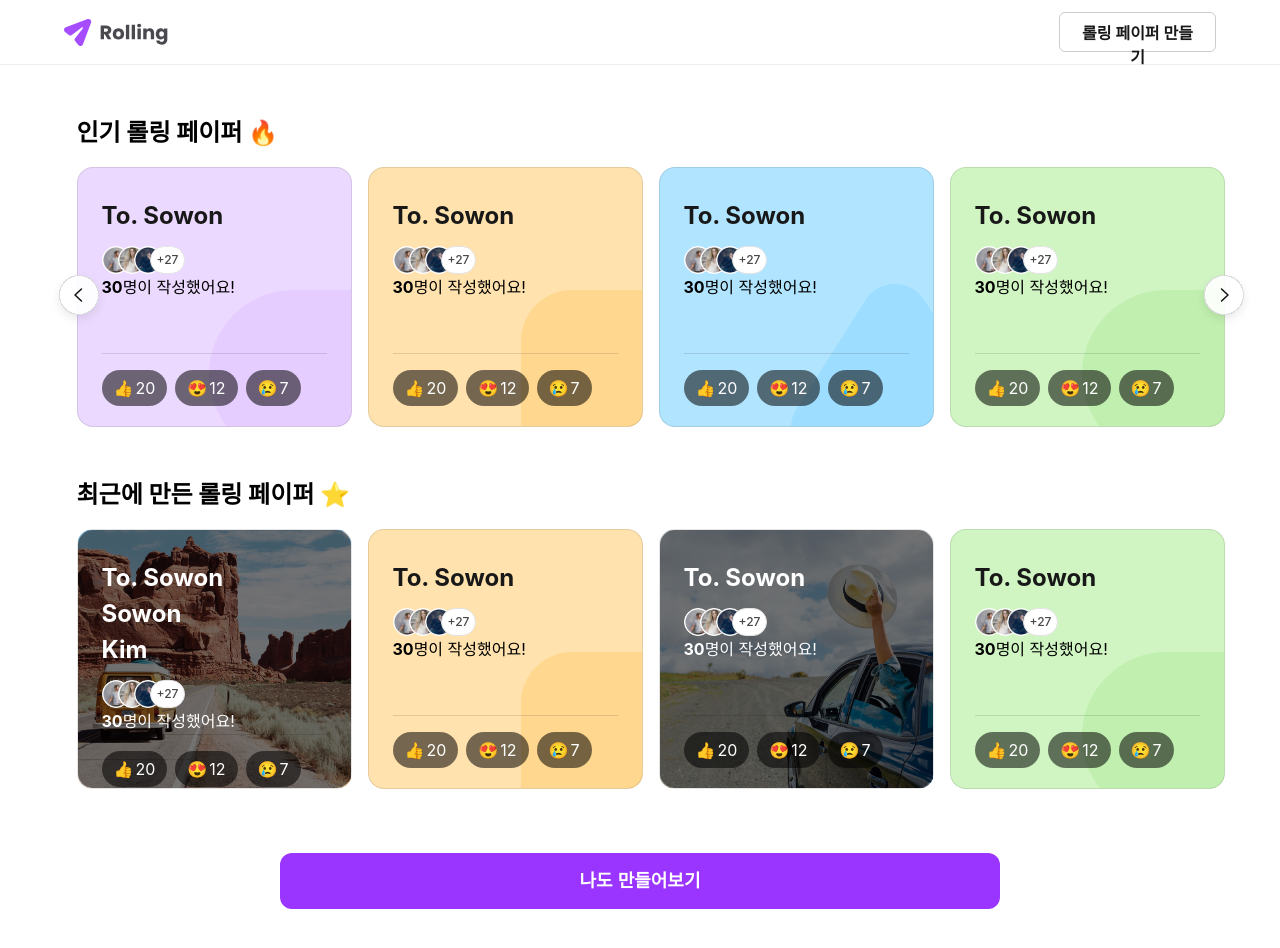
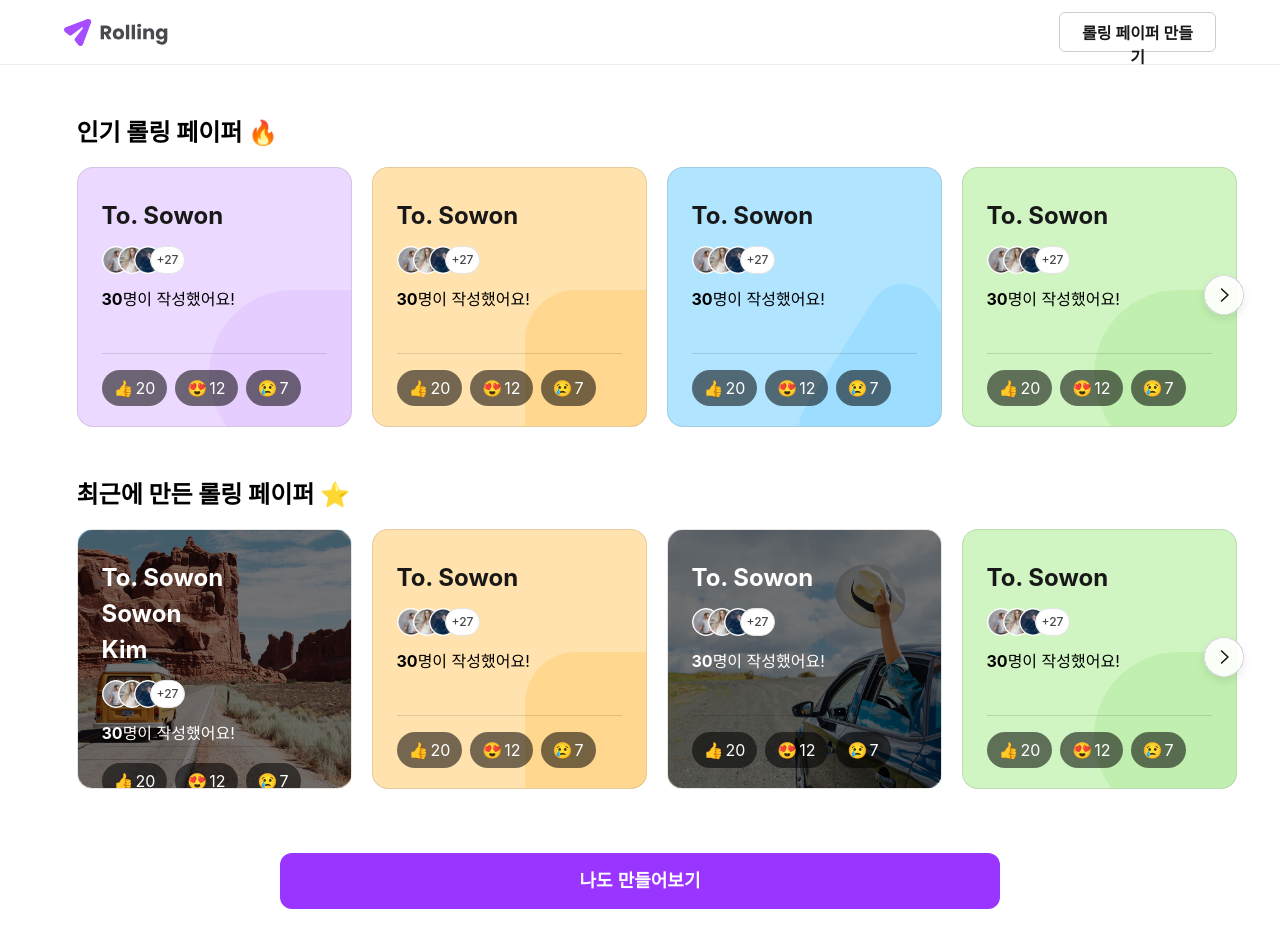
Before and after one commit to 22part21team/22-part2-team1-basic, a React (Vite) app: page /list in a window 1280 px wide. Shown: the top 948 px of the page. Built offline with nearby package versions, Linux system fonts and the light colour scheme; a web font is replaced by a local one.

Commit message:
Feat: list 좌우 슬라이드 반영영

```diff
--- a/src/pages/PostList/PostList.jsx
+++ b/src/pages/PostList/PostList.jsx
@@ -5,27 +5,43 @@ import ProfileList from '@/components/common/ProfileList/ProfileList';
 import EmojiButton from '@/components/common/EmojiButton/EmojiButton';
 import arrowLeft from '@/assets/images/post/arrow-left.svg';
 import arrowRight from '@/assets/images/post/arrow-right.svg';
+
 /**
  * 롤링 페이퍼 리스트 페이지 컴포넌트
  *
- * 롤링 페이퍼 서비스의 리스트 페이지를 렌더링합니다.
+ * 인기 롤링 페이퍼와 최근에 생성된 롤링 페이퍼를
+ * 가로 슬라이드 형태의 카드 리스트로 보여주며,
+ * 좌우 화살표 버튼을 통해 페이지 단위로 이동할 수 있습니다.
  *
- *
- * @return {JSX.Element} 홈 페이지 JSX 요소
+ * @returns {JSX.Element} 롤링 페이퍼 리스트 페이지 JSX 요소
  */
 
+const CARDS_PER_PAGE = 4;
+const CARD_WIDTH = 275;
+const GAP = 20;
+const SLIDE_OFFSET_PER_PAGE = CARD_WIDTH * CARDS_PER_PAGE + GAP * (CARDS_PER_PAGE - 1); // 1160px
 
+const bestPaperItems = [
+  { id: 1, patternClass: 'slidePaperItem01' },
+  { id: 2, patternClass: 'slidePaperItem02' },
+  { id: 3, patternClass: 'slidePaperItem03' },
+  { id: 4, patternClass: 'slidePaperItem04' },
+  { id: 5, patternClass: 'slidePaperItem05' },
+];
 
-function PostList() {
-  return <>
-    <div className={styles.container}>
-      <section className={styles.contents}>
+const recentPaperItems = [
+  { id: 1, patternClass: 'slidePaperItem05', title: 'To. Sowon Sowon Kim' },
+  { id: 2, patternClass: 'slidePaperItem02', title: 'To. Sowon' },
+  { id: 3, patternClass: 'slidePaperItem06', title: 'To. Sowon' },
+  { id: 4, patternClass: 'slidePaperItem04', title: 'To. Sowon' },
+  { id: 5, patternClass: 'slidePaperItem04', title: 'To. Sowon' },
+  { id: 1, patternClass: 'slidePaperItem05', title: 'To. Sowon Sowon Kim' },
+];
 
-        <div className={`${styles.slidePaper} ${styles.slidePaperBest}`}>
-          <h2 className={styles.slidePaperTitle}>인기 롤링 페이퍼 🔥</h2>
-          <div className={styles.slidePaperList}>
-            <div className={`${styles.slidePaperItem} ${styles.slidePaperItem01}`}>
-              <p className={styles.slidePaperItemTitle}>To. Sowon</p>
+function SlidePaperCard({ patternClass, title = 'To. Sowon' }) {
+  return (
+    <div className={`${styles.slidePaperItem} ${styles[patternClass]}`}>
+      <p className={styles.slidePaperItemTitle}>{title}</p>
       <p className={styles.slidePaperItemPhotoCount}>
         <ProfileList authorCount={27} />
       </p>
@@ -36,119 +52,126 @@ function PostList() {
         <EmojiButton emoji="😢" count={7} />
       </p>
     </div>
-            <div className={`${styles.slidePaperItem} ${styles.slidePaperItem02}`}>
-              <p className={styles.slidePaperItemTitle}>To. Sowon</p>
-              <p className={styles.slidePaperItemPhotoCount}>
-                <ProfileList authorCount={27} />
-              </p>
-              <p className={styles.slidePaperItemTotal}><span>30</span>명이 작성했어요!</p>
-              <p className={styles.slidePaperItemBadge}>
-                <EmojiButton emoji="👍" count={20} />
-                <EmojiButton emoji="😍" count={12} />
-                <EmojiButton emoji="😢" count={7} />
-              </p>
-            </div>
-            <div className={`${styles.slidePaperItem} ${styles.slidePaperItem03}`}>
-              <p className={styles.slidePaperItemTitle}>To. Sowon</p>
-              <p className={styles.slidePaperItemPhotoCount}>
-                <ProfileList authorCount={27} />
-              </p>
-              <p className={styles.slidePaperItemTotal}><span>30</span>명이 작성했어요!</p>
-              <p className={styles.slidePaperItemBadge}>
-                <EmojiButton emoji="👍" count={20} />
-                <EmojiButton emoji="😍" count={12} />
-                <EmojiButton emoji="😢" count={7} />
-              </p>
-            </div>
-            <div className={`${styles.slidePaperItem} ${styles.slidePaperItem04}`}>
-              <p className={styles.slidePaperItemTitle}>To. Sowon</p>
-              <p className={styles.slidePaperItemPhotoCount}>
-                <ProfileList authorCount={27} />
-              </p>
-              <p className={styles.slidePaperItemTotal}><span>30</span>명이 작성했어요!</p>
-              <p className={styles.slidePaperItemBadge}>
-                <EmojiButton emoji="👍" count={20} />
-                <EmojiButton emoji="😍" count={12} />
-                <EmojiButton emoji="😢" count={7} />
-              </p>
-            </div>
-            <div className={`${styles.slidePaperItem} ${styles.slidePaperItem05}`}>
-              <p className={styles.slidePaperItemTitle}>To. Sowon</p>
-              <p className={styles.slidePaperItemPhotoCount}>
-                <ProfileList authorCount={27} />
-              </p>
-              <p className={styles.slidePaperItemTotal}><span>30</span>명이 작성했어요!</p>
-              <p className={styles.slidePaperItemBadge}>
-                <EmojiButton emoji="👍" count={20} />
-                <EmojiButton emoji="😍" count={12} />
-                <EmojiButton emoji="😢" count={7} />
-              </p>
+  );
+}
+
+
+function PostList() {
+  const [bestSlideIndex, setBestSlideIndex] = useState(0);
+  const [recentSlideIndex, setRecentSlideIndex] = useState(0);
+
+  const bestTotalCards = bestPaperItems.length;
+  const bestTotalPages = Math.ceil(bestTotalCards / CARDS_PER_PAGE);
+  const bestShowArrows = bestTotalCards > CARDS_PER_PAGE;
+  const bestShowLeftButton = bestShowArrows && bestSlideIndex > 0;
+  const bestShowRightButton = bestShowArrows && bestSlideIndex < bestTotalPages - 1;
+  const bestSlideOffsetPx = -bestSlideIndex * SLIDE_OFFSET_PER_PAGE;
+
+  const recentTotalCards = recentPaperItems.length;
+  const recentTotalPages = Math.ceil(recentTotalCards / CARDS_PER_PAGE);
+  const recentShowArrows = recentTotalCards > CARDS_PER_PAGE;
+  const recentShowLeftButton = recentShowArrows && recentSlideIndex > 0;
+  const recentShowRightButton = recentShowArrows && recentSlideIndex < recentTotalPages - 1;
+  const recentSlideOffsetPx = -recentSlideIndex * SLIDE_OFFSET_PER_PAGE;
+
+  const goPrevBest = () => {
+    setBestSlideIndex((i) => Math.max(0, i - 1));
+  };
+
+  const goNextBest = () => {
+    setBestSlideIndex((i) => Math.min(bestTotalPages - 1, i + 1));
+  };
+
+  const goPrevRecent = () => {
+    setRecentSlideIndex((i) => Math.max(0, i - 1));
+  };
+
+  const goNextRecent = () => {
+    setRecentSlideIndex((i) => Math.min(recentTotalPages - 1, i + 1));
+  };
+
+  return <>
+    <div className={styles.container}>
+      <section className={styles.contents}>
+
+        <div className={`${styles.slidePaper} ${styles.slidePaperBest}`}>
+          <h2 className={styles.slidePaperTitle}>인기 롤링 페이퍼 🔥</h2>
+          <div className={styles.slidePaperListHidden}>
+            <div
+              className={styles.slidePaperList}
+              style={{ '--slide-offset': `${bestSlideOffsetPx}px` }}
+            >
+              {bestPaperItems.map((item) => (
+                <SlidePaperCard
+                  key={item.id}
+                  patternClass={item.patternClass}
+                />
+              ))}
             </div>
           </div>
           <div className={styles.slidePaperArrow}>
-            <button className={styles.slidePaperArrowBtnLeft}>
-              <img src={arrowLeft} alt="이전" />
+            {bestShowLeftButton && (
+              <button
+                type="button"
+                className={styles.slidePaperArrowBtnLeft}
+                onClick={goPrevBest}
+                aria-label="이전"
+              >
+                <img src={arrowLeft} alt="" />
               </button>
-            <button className={styles.slidePaperArrowBtnRight}>
-              <img src={arrowRight} alt="다음" />
+            )}
+            {bestShowRightButton && (
+              <button
+                type="button"
+                className={styles.slidePaperArrowBtnRight}
+                onClick={goNextBest}
+                aria-label="다음"
+              >
+                <img src={arrowRight} alt="" />
               </button>
+            )}
           </div>
         </div>
 
         <div className={`${styles.slidePaper} ${styles.slidePaperCurrent}`}>
           <h2 className={styles.slidePaperTitle}>최근에 만든 롤링 페이퍼 ⭐️️</h2>
-          <div className={styles.slidePaperList}>
-            <div className={`${styles.slidePaperItem} ${styles.slidePaperItem05}`}>
-              <p className={styles.slidePaperItemTitle}>To. Sowon Sowon Kim</p>
-              <p className={styles.slidePaperItemPhotoCount}>
-                <ProfileList authorCount={27} />
-              </p>
-              <p className={styles.slidePaperItemTotal}><span>30</span>명이 작성했어요!</p>
-              <p className={styles.slidePaperItemBadge}>
-                <EmojiButton emoji="👍" count={20} />
-                <EmojiButton emoji="😍" count={12} />
-                <EmojiButton emoji="😢" count={7} />
-              </p>
-            </div>
-            <div className={`${styles.slidePaperItem} ${styles.slidePaperItem02}`}>
-              <p className={styles.slidePaperItemTitle}>To. Sowon</p>
-              <p className={styles.slidePaperItemPhotoCount}>
-                <ProfileList authorCount={27} />
-              </p>
-              <p className={styles.slidePaperItemTotal}><span>30</span>명이 작성했어요!</p>
-              <p className={styles.slidePaperItemBadge}>
-                <EmojiButton emoji="👍" count={20} />
-                <EmojiButton emoji="😍" count={12} />
-                <EmojiButton emoji="😢" count={7} />
-              </p>
-            </div>
-            <div className={`${styles.slidePaperItem} ${styles.slidePaperItem06}`}>
-              <p className={styles.slidePaperItemTitle}>To. Sowon</p>
-              <p className={styles.slidePaperItemPhotoCount}>
-                <ProfileList authorCount={27} />
-              </p>
-              <p className={styles.slidePaperItemTotal}><span>30</span>명이 작성했어요!</p>
-              <p className={styles.slidePaperItemBadge}>
-                <EmojiButton emoji="👍" count={20} />
-                <EmojiButton emoji="😍" count={12} />
-                <EmojiButton emoji="😢" count={7} />
-              </p>
-            </div>
-            <div className={`${styles.slidePaperItem} ${styles.slidePaperItem04}`}>
-              <p className={styles.slidePaperItemTitle}>To. Sowon</p>
-              <p className={styles.slidePaperItemPhotoCount}>
-                <ProfileList authorCount={27} />
-              </p>
-              <p className={styles.slidePaperItemTotal}><span>30</span>명이 작성했어요!</p>
-              <p className={styles.slidePaperItemBadge}>
-                <EmojiButton emoji="👍" count={20} />
-                <EmojiButton emoji="😍" count={12} />
-                <EmojiButton emoji="😢" count={7} />
-              </p>
+          <div className={styles.slidePaperListHidden}>
+            <div
+              className={styles.slidePaperList}
+              style={{ '--slide-offset': `${recentSlideOffsetPx}px` }}
+            >
+              {recentPaperItems.map((item) => (
+                <SlidePaperCard
+                  key={item.id}
+                  patternClass={item.patternClass}
+                  title={item.title}
+                />
+              ))}
             </div>
           </div>
+          <div className={styles.slidePaperArrow}>
+            {recentShowLeftButton && (
+              <button
+                type="button"
+                className={styles.slidePaperArrowBtnLeft}
+                onClick={goPrevRecent}
+                aria-label="이전"
+              >
+                <img src={arrowLeft} alt="" />
+              </button>
+            )}
+            {recentShowRightButton && (
+              <button
+                type="button"
+                className={styles.slidePaperArrowBtnRight}
+                onClick={goNextRecent}
+                aria-label="다음"
+              >
+                <img src={arrowRight} alt="" />
+              </button>
+            )}
           </div>
-
+        </div>
 
         <div className={styles.btnView}>
           <Button size="large" className={styles.btnLargeFull}>
@@ -157,9 +180,6 @@ function PostList() {
         </div>
       </section>
     </div>
-
-
-
   </>;
 }
 
--- a/src/pages/PostList/PostList.module.css
+++ b/src/pages/PostList/PostList.module.css
@@ -23,17 +23,17 @@
   margin-bottom: 16px;
 }
 
+.slidePaperListHidden {
+  overflow: hidden;
+}
+
 .slidePaperList {
   width: 1160px;
-  overflow: hidden;
   display: flex;
   flex-wrap: nowrap;
-  gap: 16px;
+  gap: 20px;
   transition: transform 0.3s ease;
-}
-
-.slidePaperListSliding {
-  transform: translateX(-20px);
+  transform: translateX(var(--slide-offset, 0px));
 }
 
 .slidePaperItem {
@@ -64,6 +64,10 @@
 .slidePaperItemTotal {
   font-size: 16px;
   line-height: 26px;
+}
+
+.slidePaperItemPhotoCount {
+  margin-bottom: 12px;
 }
 
 .slidePaperItemTotal span {
@@ -145,7 +149,6 @@
   left: 0;
   right: 0;
   width: 100%;
-  min-width: 1160px;
   display: flex;
   justify-content: space-between;
   transform: translateY(-50%);
@@ -194,14 +197,15 @@ desktop:  1024 px 이상 ~
   .slidePaperList {
     width: 100%;
     max-width: 100%;
+    transform: none;
     overflow-x: auto;
     overflow-y: hidden;
     -webkit-overflow-scrolling: touch;
     scroll-snap-type: x mandatory;
     scrollbar-width: none;
     padding-bottom: 8px;
+    touch-action: pan-x;
   }
-
 
   .slidePaperList::-webkit-scrollbar {
     display: none;
```
Lines whose indentation alone changed are shown as unchanged.
